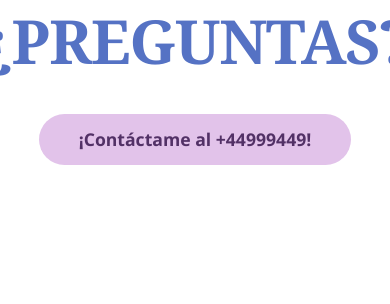
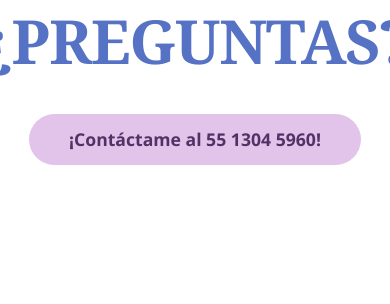
Before and after one commit to elianalaraes/Sebas_Cook, a Flask app: template app/templates/contact.html in a window 390 px wide; the page is wider, and only the part inside the window is pictured. Shown: the part 496-800 px from the top of that part. Run offline with Flask 3, Linux system fonts and the light colour scheme; the template is opened without the code that fills it, so the values that code supplies are empty.

Commit message:
Add real phone

```diff
--- a/app/templates/contact.html
+++ b/app/templates/contact.html
@@ -14,7 +14,7 @@
 
     <!-- Action Button / Link -->
     <a href="tel:+44999449" class="contact-btn">
-        ¡Contáctame al +44999449!
+        ¡Contáctame al 55 1304 5960!
     </a>
 </main>
 {% endblock %}
```
